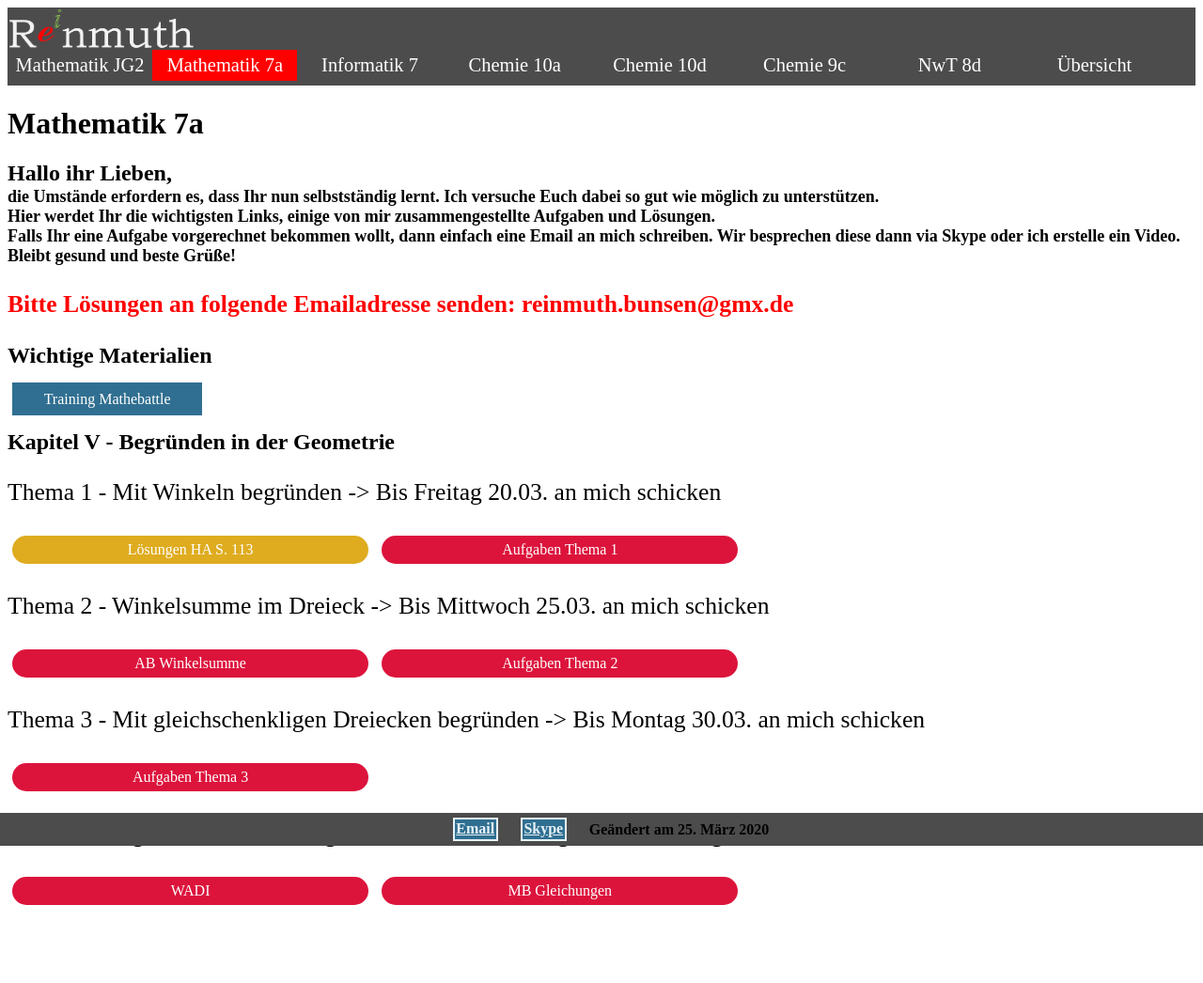
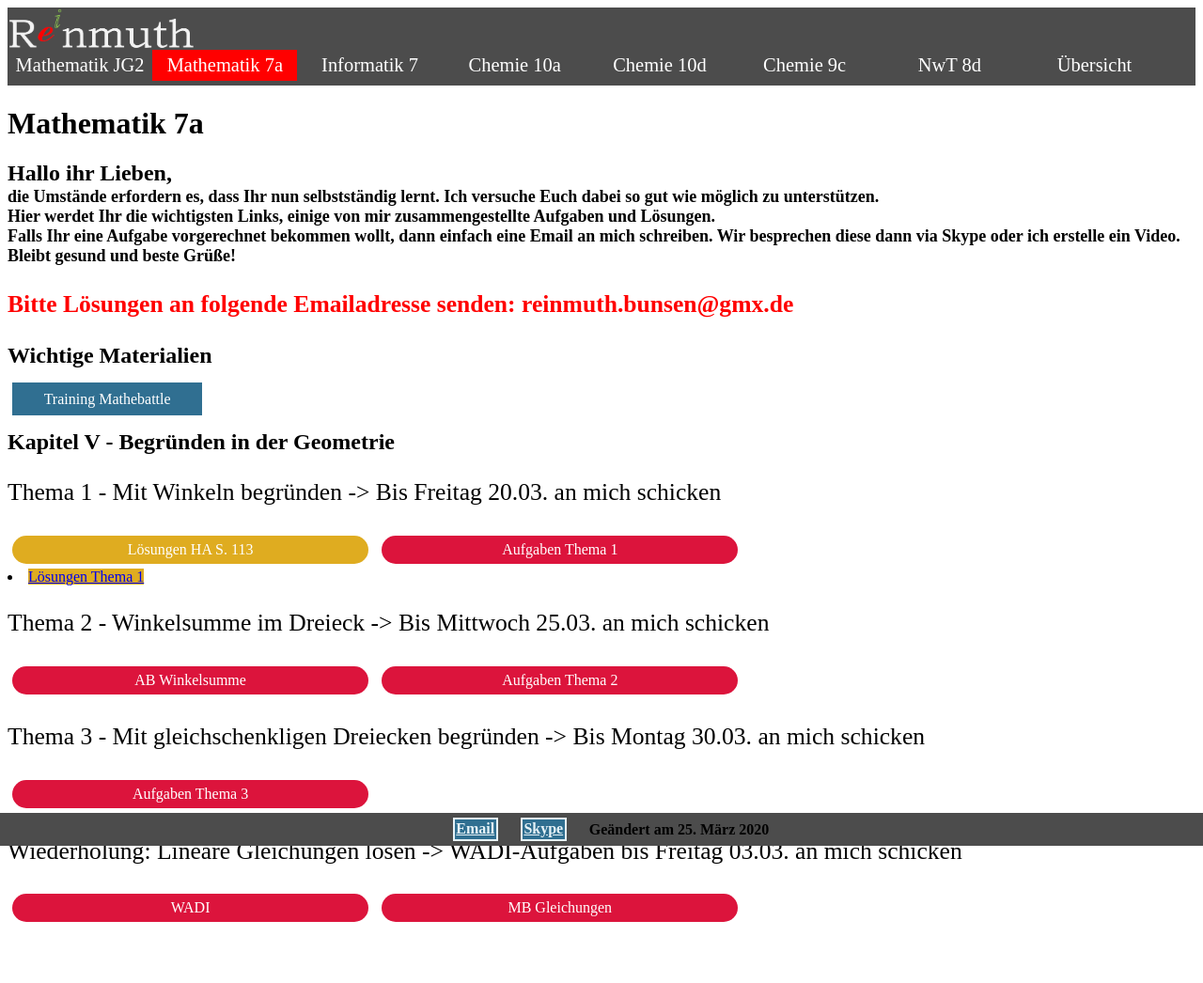
Before and after one commit to Reinmuth/Reinmuth.github.io, a Jekyll site: the page 7aM.html, which Jekyll copies as it is, in a window 1280 px wide. Shown: the whole page at 94% size. Built offline with Jekyll 4.4.1, drawn with Linux system fonts in a browser that asks for light colours.

Commit message:
Add files via upload

```diff
--- a/7aM.html
+++ b/7aM.html
@@ -52,7 +52,7 @@
 
 						<a class="kachel sol" href="M7/Lösungen HA.pdf">Lösungen HA S. 113</a>
 						<a class="kachel exerc" href="M7/Thema 1 Aufgaben.pdf">Aufgaben Thema 1</a>
-						<!-- <li> <a class="sol" href="">Lösungen Thema 1</a>    </li> -->
+						<li> <a class="sol" href="M7/Thema 1 Lösungen.pdf">Lösungen Thema 1</a>    </li>
 						<!-- <li> <a class="vid" href="">Erklärungen</a>    </li> -->
 
 
```
Also changed, not shown: 1 other file.
